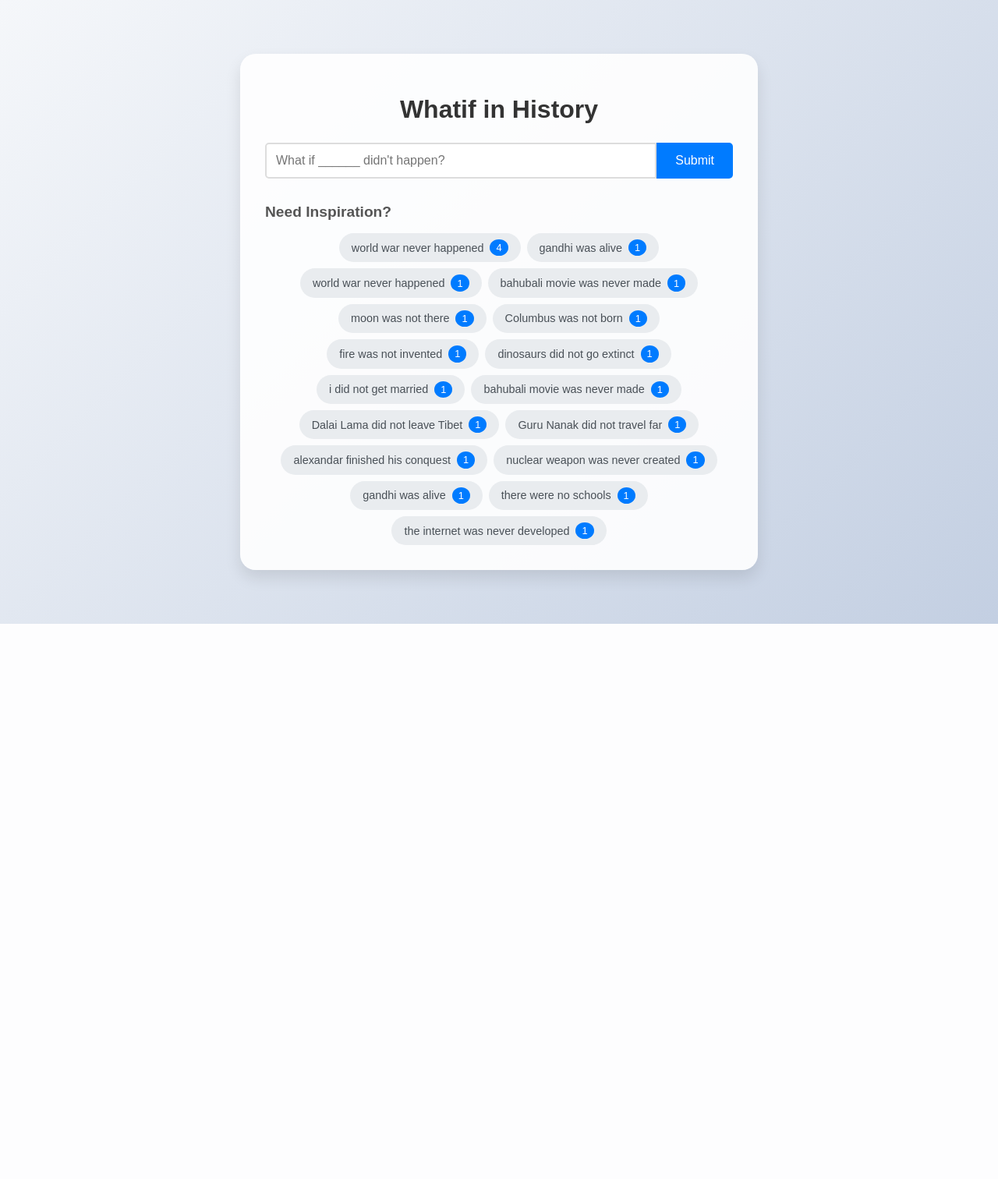
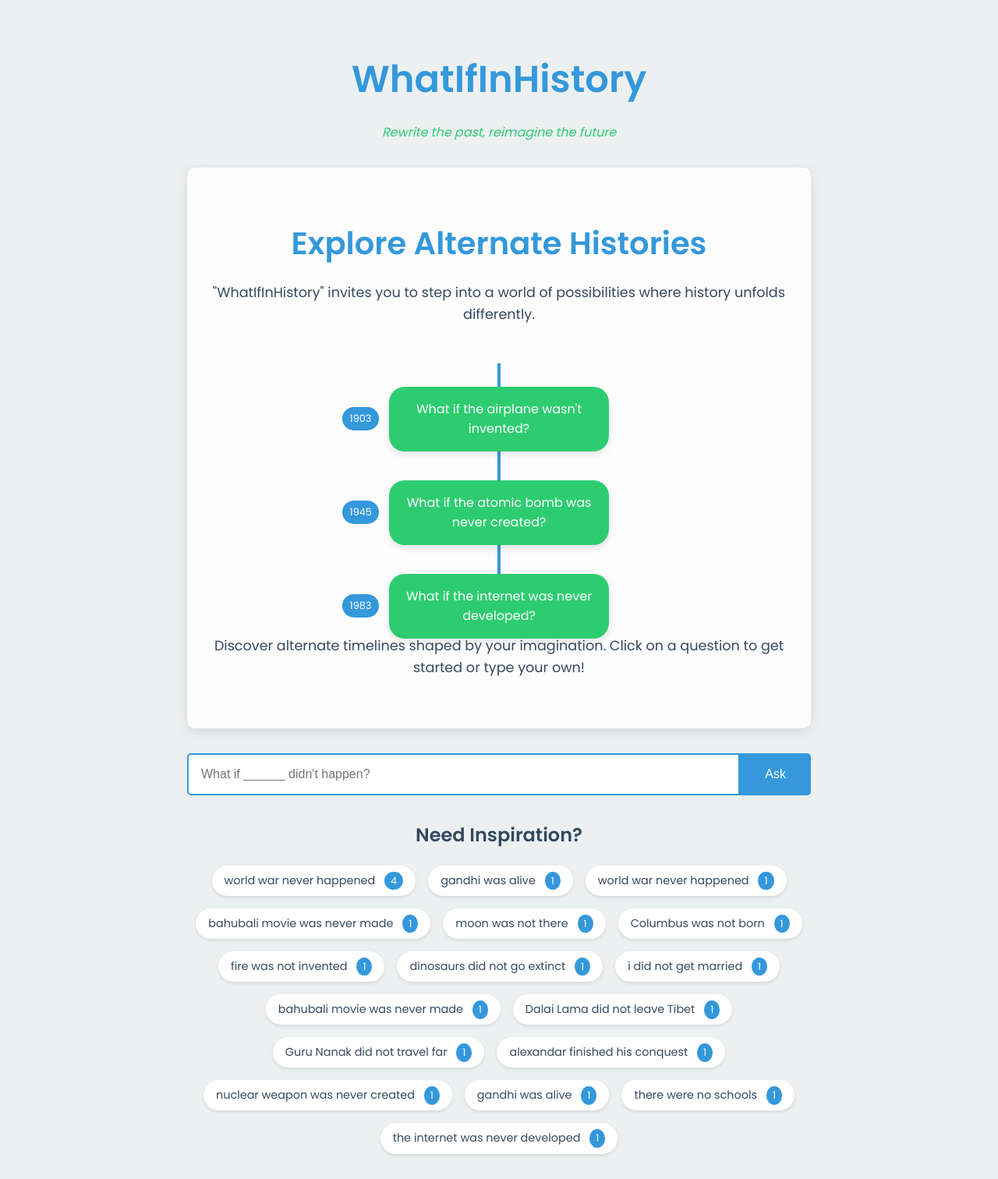
Before and after one commit to happyahluwalia/whatifinhistory, a Flask app: page / in a window 1280 px wide. Shown: the whole page at 78% size. Before the commit the page ends 800 px from the top, so only its background shows below. Run offline with Flask 3, Linux system fonts and the light colour scheme; data comes from the database, SQL or seed files in the repository; both versions use the stored data as it was after the commit; some libraries are stand-ins or nearby versions.

Commit message:
Better intro UI

```diff
--- a/app.py
+++ b/app.py
@@ -16,8 +16,8 @@ app = Flask(__name__)
 
 # Initialize rate limiter
 limiter = Limiter(
-    app,
     key_func=get_remote_address,
+    app=app,
     default_limits=["200 per day", "50 per hour"]
 )
 
--- a/static/app.js
+++ b/static/app.js
@@ -4,12 +4,22 @@ document.addEventListener('DOMContentLoaded', () => {
     const loadingAnimation = document.getElementById('loading-animation');
     const responseContainer = document.getElementById('response-container');
     const inspirationQuestions = document.getElementById('inspiration-questions');
+    const questionBubbles = document.querySelectorAll('.question-bubble');
 
     submitBtn.addEventListener('click', handleSubmit);
     input.addEventListener('keypress', (e) => {
         if (e.key === 'Enter') {
             handleSubmit();
         }
+    });
+
+    // Add click event listeners to question bubbles
+    questionBubbles.forEach(bubble => {
+        bubble.addEventListener('click', () => {
+            const question = bubble.getAttribute('data-question');
+            input.value = question;
+            input.focus();
+        });
     });
 
     function handleSubmit() {
@@ -55,8 +65,10 @@ document.addEventListener('DOMContentLoaded', () => {
     }
 
     function showResponse(response) {
+        const responseSection = document.getElementById('response-section');
+        responseSection.classList.remove('hidden');
+        responseSection.classList.add('fade-in');
         responseContainer.innerHTML = `<p>${response}</p>`;
-        responseContainer.classList.remove('hidden');
         document.getElementById('share-btn').classList.remove('hidden');
     }
 
--- a/static/styles.css
+++ b/static/styles.css
@@ -1,27 +1,201 @@
+:root {
+    --primary-color: #3498db;
+    --secondary-color: #2ecc71;
+    --background-color: #ecf0f1;
+    --text-color: #34495e;
+}
+
 body {
-    font-family: 'Arial', sans-serif;
-    background: linear-gradient(135deg, #f5f7fa 0%, #c3cfe2 100%);
+    font-family: 'Poppins', sans-serif;
+    background-color: var(--background-color);
+    color: var(--text-color);
     margin: 0;
     padding: 0;
-    display: flex;
-    justify-content: center;
-    align-items: center;
-    min-height: 100vh;
+    line-height: 1.6;
 }
 
 #app {
+    max-width: 800px;
+    margin: 0 auto;
+    padding: 2rem;
+}
+
+header {
+    text-align: center;
+    margin-bottom: 2rem;
+}
+
+h1 {
+    color: var(--primary-color);
+    font-size: 3rem;
+    margin-bottom: 0.5rem;
+}
+
+.tagline {
+    font-style: italic;
+    color: var(--secondary-color);
+}
+
+#intro {
     background-color: rgba(255, 255, 255, 0.9);
-    border-radius: 20px;
-    box-shadow: 0 10px 20px rgba(0, 0, 0, 0.1);
     padding: 2rem;
-    width: 80%;
-    max-width: 600px;
+    border-radius: 10px;
+    box-shadow: 0 4px 15px rgba(0, 0, 0, 0.1);
+    margin-bottom: 2rem;
+    position: relative;
+    overflow: hidden;
+}
+
+.intro-content {
+    flex: 1;
+    z-index: 1;
+}
+
+.intro-content h2 {
+    color: var(--primary-color);
+    font-size: 2.5rem;
+    margin-bottom: 1rem;
     text-align: center;
 }
 
-h1 {
-    color: #333;
-    margin-bottom: 1.5rem;
+.intro-text, .outro-text {
+    text-align: center;
+    font-size: 1.1rem;
+    line-height: 1.6;
+    margin-bottom: 2rem;
+}
+
+.timeline-container {
+    position: relative;
+    height: 300px;
+    margin: 3rem 0;
+}
+
+.timeline {
+    position: absolute;
+    top: 0;
+    bottom: 0;
+    left: 50%;
+    width: 4px;
+    background-color: var(--primary-color);
+    transform: translateX(-50%);
+}
+
+.example-questions {
+    position: relative;
+    height: 100%;
+}
+
+.question-bubble {
+    position: absolute;
+    left: 50%;
+    transform: translateX(-50%);
+    background-color: var(--secondary-color);
+    color: white;
+    padding: 1rem;
+    border-radius: 20px;
+    font-size: 1rem;
+    max-width: 250px;
+    text-align: center;
+    box-shadow: 0 4px 10px rgba(0, 0, 0, 0.1);
+    transition: all 0.3s ease;
+    cursor: pointer;
+}
+
+.question-bubble:nth-child(1) { top: 10%; }
+.question-bubble:nth-child(2) { top: 50%; }
+.question-bubble:nth-child(3) { top: 90%; }
+
+.question-bubble:hover {
+    transform: translateX(-50%) scale(1.05);
+    box-shadow: 0 6px 15px rgba(0, 0, 0, 0.15);
+}
+
+.question-bubble .year {
+    position: absolute;
+    left: -60px;
+    top: 50%;
+    transform: translateY(-50%);
+    background-color: var(--primary-color);
+    color: white;
+    padding: 0.3rem 0.6rem;
+    border-radius: 15px;
+    font-size: 0.8rem;
+}
+
+.question-bubble::before {
+    content: '';
+    position: absolute;
+    width: 20px;
+    height: 20px;
+    background-color: var(--secondary-color);
+    border-radius: 50%;
+    left: -60px;
+    top: 50%;
+    transform: translateY(-50%);
+}
+
+@media (max-width: 768px) {
+    .timeline-container {
+        height: auto;
+    }
+
+    .timeline {
+        display: none;
+    }
+
+    .question-bubble {
+        position: relative;
+        left: 0;
+        transform: none;
+        margin-bottom: 1rem;
+        width: 100%;
+        max-width: none;
+    }
+
+    .question-bubble:nth-child(1),
+    .question-bubble:nth-child(2),
+    .question-bubble:nth-child(3) {
+        top: 0;
+    }
+
+    .question-bubble .year {
+        position: relative;
+        left: 0;
+        top: 0;
+        transform: none;
+        display: inline-block;
+        margin-bottom: 0.5rem;
+    }
+
+    .question-bubble::before {
+        display: none;
+    }
+}
+
+@keyframes fadeInUp {
+    from {
+        opacity: 0;
+        transform: translateY(20px);
+    }
+    to {
+        opacity: 1;
+        transform: translateY(0);
+    }
+}
+
+.intro-content > * {
+    animation: fadeInUp 0.5s ease-out forwards;
+    opacity: 0;
+}
+
+.intro-content > *:nth-child(1) { animation-delay: 0.1s; }
+.intro-content > *:nth-child(2) { animation-delay: 0.3s; }
+.intro-content > *:nth-child(3) { animation-delay: 0.5s; }
+.intro-content > *:nth-child(4) { animation-delay: 0.7s; }
+
+#question-section {
+    margin-bottom: 2rem;
 }
 
 #input-container {
@@ -31,22 +205,17 @@ h1 {
 
 #whatif-input {
     flex-grow: 1;
-    padding: 0.75rem;
+    padding: 1rem;
     font-size: 1rem;
-    border: 2px solid #ddd;
+    border: 2px solid var(--primary-color);
     border-radius: 5px 0 0 5px;
     outline: none;
-    transition: border-color 0.3s;
-}
-
-#whatif-input:focus {
-    border-color: #007bff;
 }
 
 #submit-btn {
-    padding: 0.75rem 1.5rem;
+    padding: 1rem 2rem;
     font-size: 1rem;
-    background-color: #007bff;
+    background-color: var(--primary-color);
     color: white;
     border: none;
     border-radius: 0 5px 5px 0;
@@ -55,20 +224,58 @@ h1 {
 }
 
 #submit-btn:hover {
-    background-color: #0056b3;
+    background-color: #2980b9;
+}
+
+#inspiration-container {
+    text-align: center;
+    margin-top: 2rem;
+}
+
+#inspiration-questions {
+    display: flex;
+    flex-wrap: wrap;
+    justify-content: center;
+    gap: 1rem;
+    margin-top: 1rem;
+}
+
+.inspiration-question {
+    background-color: white;
+    color: var(--text-color);
+    padding: 0.5rem 1rem;
+    border-radius: 20px;
+    font-size: 0.9rem;
+    cursor: pointer;
+    transition: transform 0.3s, box-shadow 0.3s;
+    box-shadow: 0 2px 4px rgba(0, 0, 0, 0.1);
+}
+
+.inspiration-question:hover {
+    transform: translateY(-3px);
+    box-shadow: 0 4px 6px rgba(0, 0, 0, 0.1);
+}
+
+.question-count {
+    background-color: var(--primary-color);
+    color: white;
+    border-radius: 50%;
+    padding: 0.2rem 0.5rem;
+    font-size: 0.8rem;
+    margin-left: 0.5rem;
 }
 
 #loading-animation {
-    margin: 1rem 0;
+    text-align: center;
 }
 
 .clock {
-    width: 40px;
-    height: 40px;
-    border: 4px solid #007bff;
-    border-top: 4px solid transparent;
+    width: 50px;
+    height: 50px;
+    border: 5px solid var(--primary-color);
+    border-top: 5px solid transparent;
     border-radius: 50%;
-    margin: 0 auto;
+    margin: 2rem auto;
     animation: spin 1s linear infinite;
 }
 
@@ -77,75 +284,30 @@ h1 {
     100% { transform: rotate(360deg); }
 }
 
-#response-container {
-    background-color: #f8f9fa;
+#response-section {
+    background-color: white;
+    padding: 2rem;
     border-radius: 10px;
-    padding: 1rem;
-    margin-top: 1rem;
-    text-align: left;
+    box-shadow: 0 4px 6px rgba(0, 0, 0, 0.1);
+    margin-bottom: 2rem;
 }
 
-#inspiration-container {
-    margin-top: 2rem;
-    text-align: left;
+#share-btn {
+    display: block;
+    margin: 1rem auto 0;
+    padding: 0.5rem 1rem;
+    background-color: var(--secondary-color);
+    color: white;
+    border: none;
+    border-radius: 5px;
+    cursor: pointer;
+    transition: background-color 0.3s;
 }
 
-#inspiration-container h2 {
-    font-size: 1.2rem;
-    color: #555;
-    margin-bottom: 1rem;
-}
-
-#inspiration-questions {
-    display: flex;
-    flex-wrap: wrap;
-    gap: 0.5rem;
-    justify-content: center;
-}
-
-.inspiration-question {
-    background-color: #e9ecef;
-    color: #495057;
-    padding: 0.5rem 1rem;
-    border-radius: 20px;
-    font-size: 0.9rem;
-    cursor: pointer;
-    transition: background-color 0.3s, transform 0.3s;
-    display: flex;
-    align-items: center;
-}
-
-.inspiration-question:hover {
-    background-color: #dee2e6;
-    transform: scale(1.05);
-}
-
-.question-count {
-    background-color: #007bff;
-    color: white;
-    border-radius: 50%;
-    padding: 0.2rem 0.5rem;
-    font-size: 0.8rem;
-    margin-left: 0.5rem;
+#share-btn:hover {
+    background-color: #27ae60;
 }
 
 .hidden {
     display: none;
 }
-
-@media (max-width: 600px) {
-    #app {
-        width: 95%;
-        padding: 1rem;
-    }
-
-    #input-container {
-        flex-direction: column;
-    }
-
-    #whatif-input, #submit-btn {
-        width: 100%;
-        border-radius: 5px;
-        margin-bottom: 0.5rem;
-    }
-}
--- a/templates/index.html
+++ b/templates/index.html
@@ -3,25 +3,67 @@
 <head>
     <meta charset="UTF-8">
     <meta name="viewport" content="width=device-width, initial-scale=1.0">
-    <title>Whatif in History</title>
+    <title>WhatIfInHistory</title>
     <link rel="stylesheet" href="/static/styles.css">
+    <link href="https://fonts.googleapis.com/css2?family=Poppins:wght@300;400;600&display=swap" rel="stylesheet">
+    <script src="https://kit.fontawesome.com/your-fontawesome-kit.js" crossorigin="anonymous"></script>
+    <script src="https://www.google.com/recaptcha/api.js" async defer></script>
 </head>
 <body>
     <div id="app">
-        <h1>Whatif in History</h1>
-        <div id="input-container">
-            <input type="text" id="whatif-input" placeholder="What if ______ didn't happen?">
-            <button id="submit-btn">Submit</button>
-        </div>
+        <header>
+            <h1>WhatIfInHistory</h1>
+            <p class="tagline">Rewrite the past, reimagine the future</p>
+        </header>
+
+        <section id="intro">
+            <div class="intro-content">
+                <h2>Explore Alternate Histories</h2>
+                <p class="intro-text">"WhatIfInHistory" invites you to step into a world of possibilities where history unfolds differently.</p>
+                <div class="timeline-container">
+                    <div class="timeline"></div>
+                    <div class="example-questions">
+                        <div class="question-bubble" data-question="the airplane wasn't invented">
+                            <span class="year">1903</span>
+                            <span class="question-text">What if the airplane wasn't invented?</span>
+                        </div>
+                        <div class="question-bubble" data-question="the atomic bomb was never created">
+                            <span class="year">1945</span>
+                            <span class="question-text">What if the atomic bomb was never created?</span>
+                        </div>
+                        <div class="question-bubble" data-question="the internet was never developed">
+                            <span class="year">1983</span>
+                            <span class="question-text">What if the internet was never developed?</span>
+                        </div>
+                    </div>
+                </div>
+                <p> </p>
+                <p class="outro-text">Discover alternate timelines shaped by your imagination. Click on a question to get started or type your own!</p>
+            </div>
+        </section>
+
+        <section id="question-section">
+            <div id="input-container">
+                <input type="text" id="whatif-input" placeholder="What if ______ didn't happen?">
+                <button id="submit-btn"><i class="fas fa-paper-plane"></i> Ask </button>
+            </div>
+            <!-- <div class="g-recaptcha" data-sitekey="YOUR_RECAPTCHA_SITE_KEY"></div> -->
+        </section>
+
         <div id="loading-animation" class="hidden">
             <div class="clock"></div>
         </div>
-        <div id="response-container" class="hidden"></div>
-        <button id="share-btn" class="hidden">Share</button>
-        <div id="inspiration-container">
+
+        <section id="response-section" class="hidden">
+            <h2>Alternate Timeline</h2>
+            <div id="response-container"></div>
+            <button id="share-btn" class="hidden"><i class="fas fa-share-alt"></i> Share</button>
+        </section>
+
+        <section id="inspiration-container">
             <h2>Need Inspiration?</h2>
             <div id="inspiration-questions"></div>
-        </div>
+        </section>
     </div>
     <script src="/static/app.js"></script>
 </body>
```
Also changed, not shown: whatifdatabase.sqlite.
